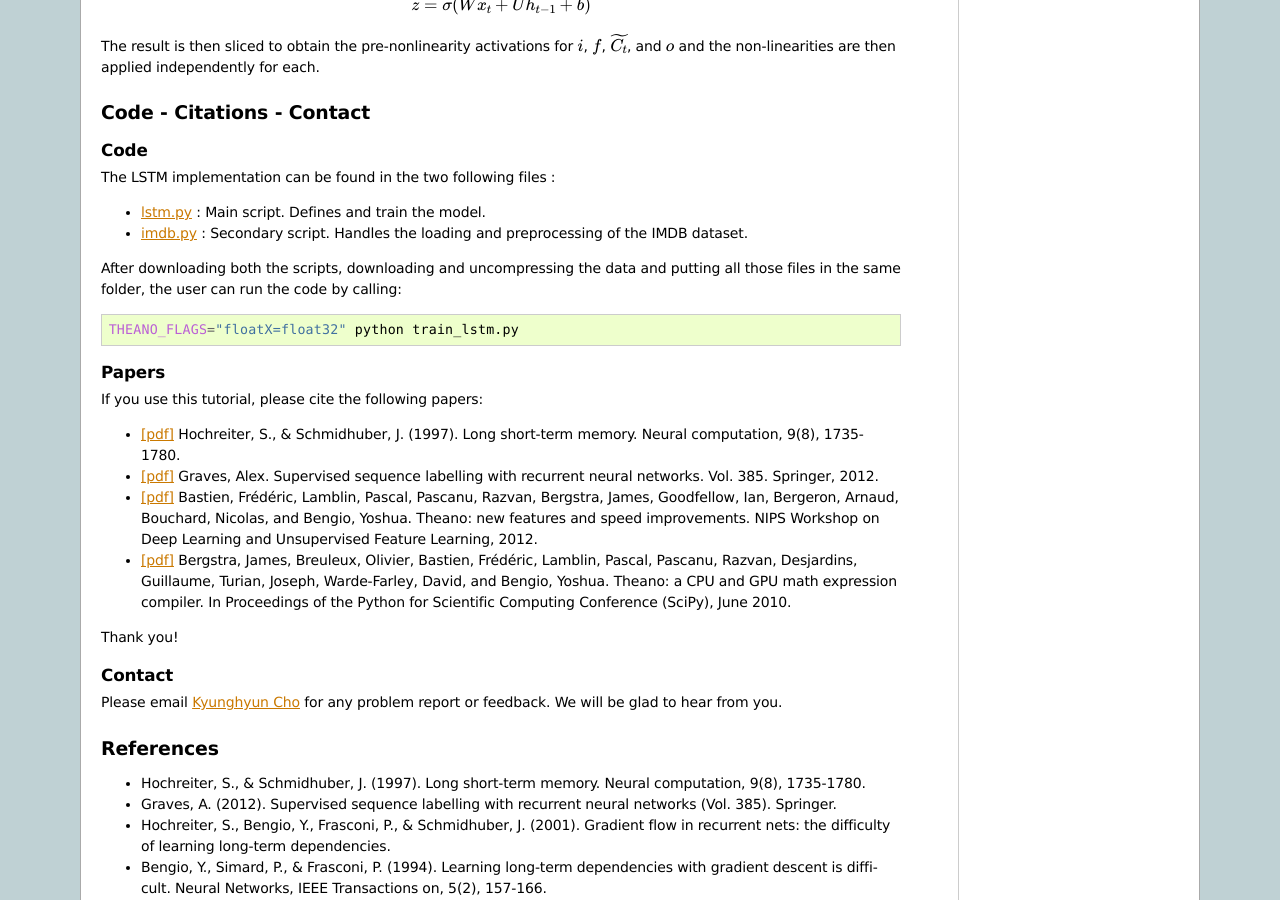
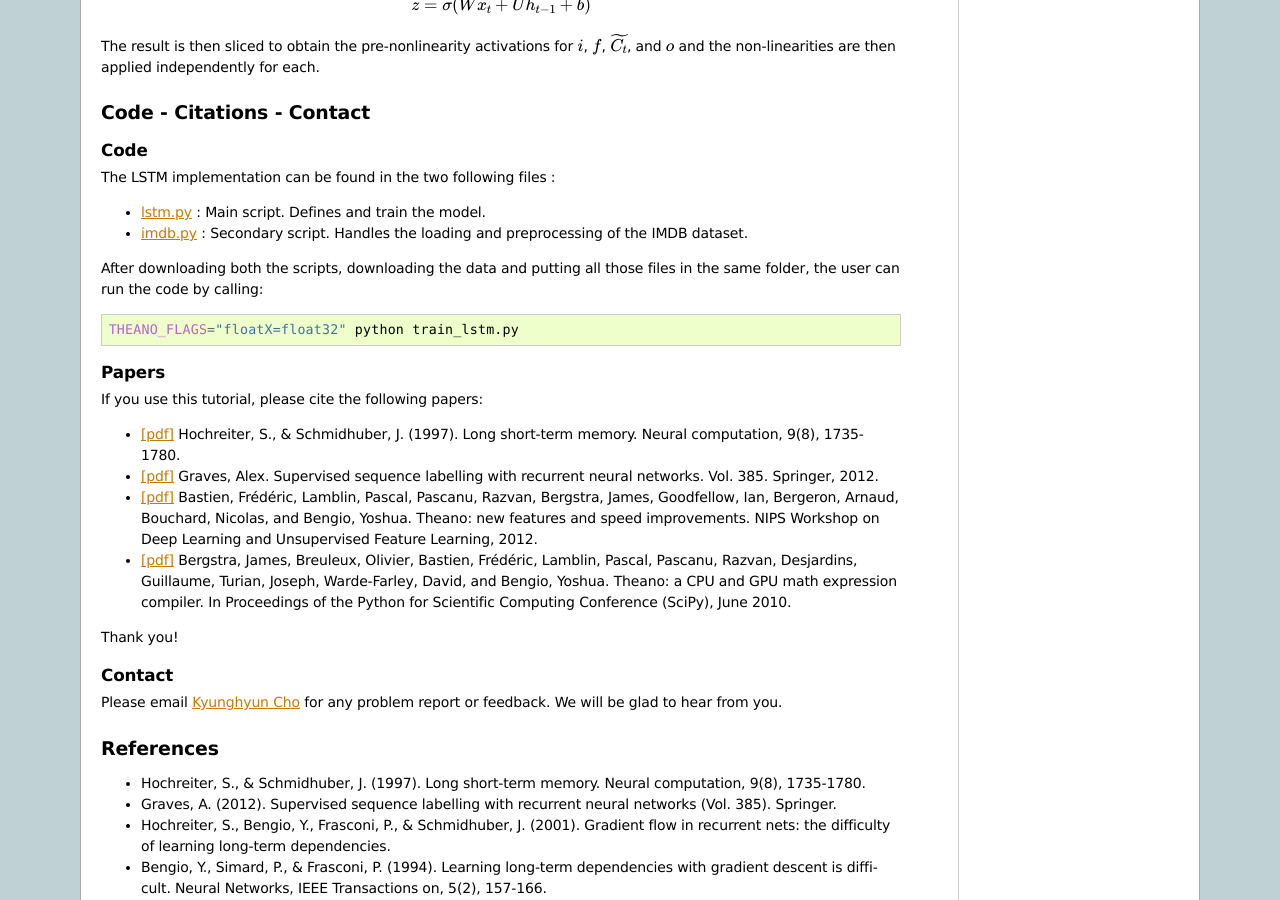
Before and after one commit to lisa-lab/DeepLearningTutorials, a Sphinx documentation site: the page built from doc/lstm.txt, in a window 1280 px wide and 900 px high, scrolled down 2711 px. Built offline with Sphinx 7.4.7, drawn with Linux system fonts in a browser that asks for light colours; formulas are drawn with MathJax 3; pages that are not in the unit, such as notebooks, are missing from menus.

Commit message:
Remove mentions of 'uncompressing the data'.

```diff
--- a/doc/lstm.txt
+++ b/doc/lstm.txt
@@ -26,8 +26,7 @@
 that has previously been preprocessed according to the needs of this LSTM
 implementation. You can download this preprocessed version of the dataset
 using the script `download.sh
-<https://raw.githubusercontent.com/lisa-lab/DeepLearningTutorials/master/data/download.sh>`_
-and uncompress it.
+<https://raw.githubusercontent.com/lisa-lab/DeepLearningTutorials/master/data/download.sh>`_.
 
 Model
 +++++
@@ -185,7 +184,7 @@
 
 * `imdb.py <http://deeplearning.net/tutorial/code/imdb.py>`_ : Secondary script. Handles the loading and preprocessing of the IMDB dataset.
 
-After downloading both the scripts, downloading and uncompressing the data and
+After downloading both the scripts, downloading the data and
 putting all those files in the same folder, the user can run the code by
 calling:
 
```
